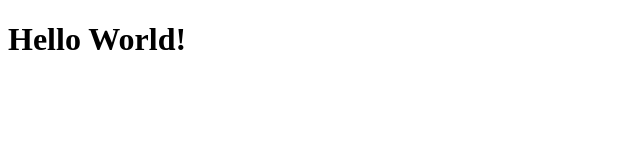
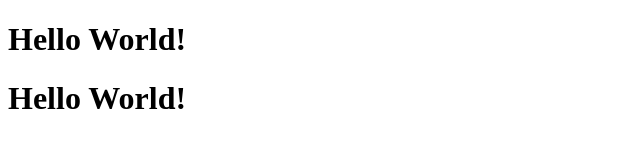
Before and after one commit to rb01622/CITI, a website: page index.html in a window 1280 px wide. Shown: the whole page, without its empty margins (0-640 px from the left). Drawn offline with Linux system fonts and the light colour scheme.

Commit message:
Update index.html

```diff
--- a/index.html
+++ b/index.html
@@ -7,4 +7,7 @@
 <body>
 	<h1> Hello World! </h1>
 </body>
+<body>
+	<h1> Hello World! </h1>
+</body>
 </html>
```
